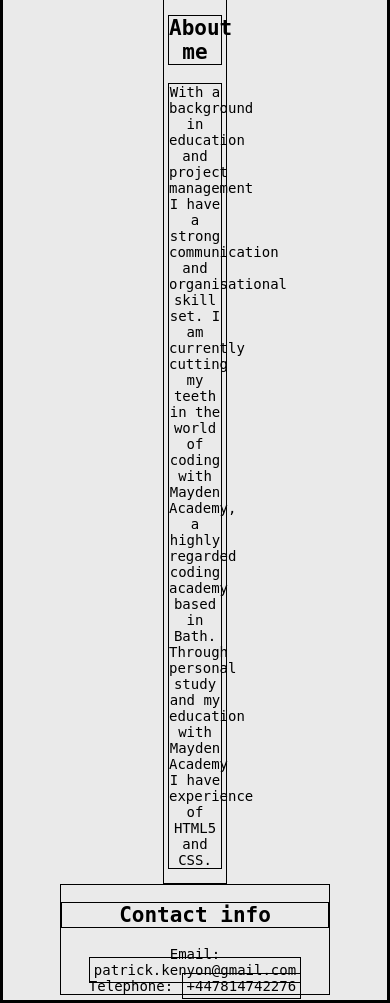
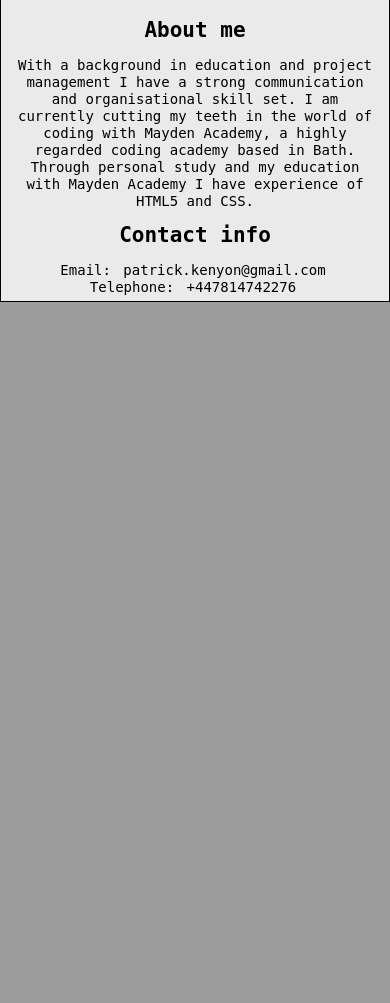
Before and after one commit to patrickkenyon/patrick-profile, a PHP site: page /portfolio.html in a window 390 px wide. Shown: the part 2624-3627 px from the top of the page. After the commit the page ends 2926 px from the top, so only its background shows below. Run offline with PHP 8.4, Linux system fonts and the light colour scheme.

Commit message:
reset padding and line-spacing

```diff
--- a/style.css
+++ b/style.css
@@ -1,7 +1,6 @@
 * {
     -webkit-box-sizing:border-box;
     box-sizing:border-box;
-    border: black solid 1px;
 }
 
 html {
@@ -49,6 +48,11 @@ header {
 .mini-profile {
     text-align: center;
     border: solid #000 1px;
+    padding: 0 10px;
+}
+
+.mini-profile p {
+    line-height: 17px;
 }
 
 .project-holder {
@@ -117,6 +121,7 @@ header {
     border: solid #000 1px;
     padding: 5px 10px;
     height: 100%;
+    line-height: 17px;
 }
 
 .about-me-holder:after {
@@ -136,15 +141,16 @@ header {
     width: 270px;
 }
 
-@media only screen and (max-width: 845px) {
+@media only screen and (max-width: 600px) {
     .about-me {
         margin: auto;
+        width: 100%;
         float: none;
         text-align: center;
-        padding: 0 4px;
     }
     .contact-info {
         margin: auto;
+        width: 100%;
         float: none;
         text-align: center;
     }
```
